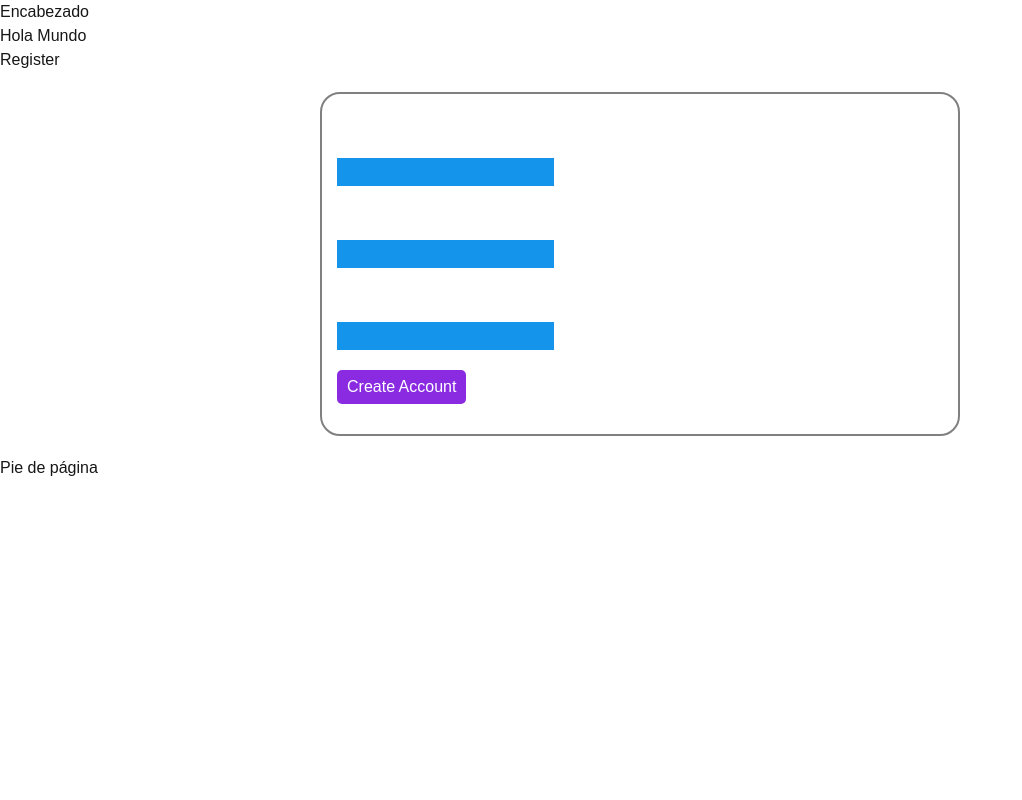
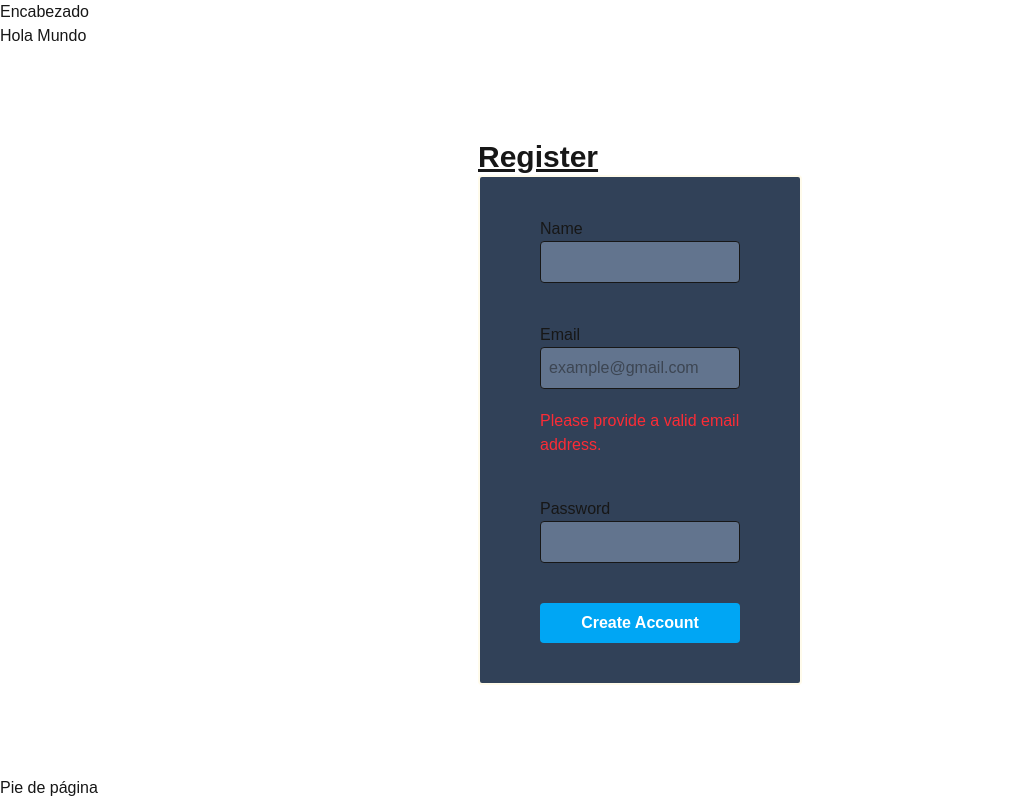
Before and after one commit to alejovr29/music-playlist-exchange, a Next.js app: page /register in a window 1280 px wide. Shown: the whole page, without its empty margins (0-1022 px from the left). Built offline with nearby package versions, Linux system fonts and the light colour scheme.

Commit message:
Created a basic sign up form and set a mockup API.

```diff
--- /dev/null
+++ b/src/app/api/register/route.ts
@@ -0,0 +1,11 @@
+import { NextResponse } from "next/server";
+
+export async function POST(request: Request) {
+    const body = await request.json();
+
+    console.log("Data received:", body);
+
+    return NextResponse.json({
+        message: "User received",
+    });
+}
--- a/src/app/register/page.module.css
+++ b/src/app/register/page.module.css
@@ -16,13 +16,4 @@
         padding: 2px 5px;
     }
 
-    & button {
-        background-color: blueviolet;
-        padding: 5px 10px;
-        border-radius: 5px;
-
-        &:hover {
-            background-color: burlywood;
-        }
-    }
 }
--- a/src/app/register/page.tsx
+++ b/src/app/register/page.tsx
@@ -1,29 +1,58 @@
-import style from "./page.module.css"
+"use client";
+
+import { useState } from "react"
 
 
 export default function RegisterPage() {
+    const [name, setName] = useState("")
+    const [email, setEmail] = useState("")
+    const [password, setPassword] = useState("")
+
+    const handleSubmit = async (e: React.FormEvent) => {
+        e.preventDefault()
+        // Aquí puedes agregar la lógica para enviar los datos al servidor o realizar validaciones
+        const response = await fetch("/api/register", {
+            method: "POST",
+            headers: { contentType: "application/json" },
+            body: JSON.stringify(
+                { name, email, password }
+            )
+        });
+
+        const data = await response.json();
+        console.log("Response from server:", data);
+    }
+
+
+
+
     return (
-        <main className="main">
-            <h1>Register</h1>
+        <main className="m-auto auto">
+            <h1 className="text-3xl font-bold underline">Register</h1>
 
-            <form className={style.probando}>
+            <div className=" bg-slate-700 pt-10 pb-10 p-15 rounded border-amber-50 border-2">
+                <form className='w-50 max-w-90 space-y-10' onSubmit={handleSubmit}>
                     <div>
                         <label>Name</label>
-                    <input type="text" />
+                        <input className='bg-slate-500 w-full border p-2 rounded' type="text" value={name} onChange={(e) => setName(e.target.value)} />
                     </div>
 
                     <div>
                         <label>Email</label>
-                    <input type="email" />
+                        <input className='bg-slate-500 peer ... w-full border p-2 rounded' type="email" placeholder="example@gmail.com" value={email} onChange={(e) => setEmail(e.target.value)} />
+                        <p className="hidden, peer-invalid:block pt-5 px-auto text-red-500">Please provide a valid email address.</p>
                     </div>
 
                     <div>
                         <label>Password</label>
-                    <input type="password" />
+                        <input className='bg-slate-500 required focus:border-sky-500 focus:outline focus:outline-sky-800 w-full border p-2 rounded' type="password" value={password} onChange={(e) => setPassword(e.target.value)} />
                     </div>
 
-                <button type="submit">Create Account</button>
+                    <button type="submit" className="bg-sky-500 hover:bg-violet-600 text-white font-bold py-2 px-4 rounded w-full">
+                        Create Account
+                    </button>
                 </form>
+            </div>
         </main>
     )
 
```
Lines whose indentation alone changed are shown as unchanged.
